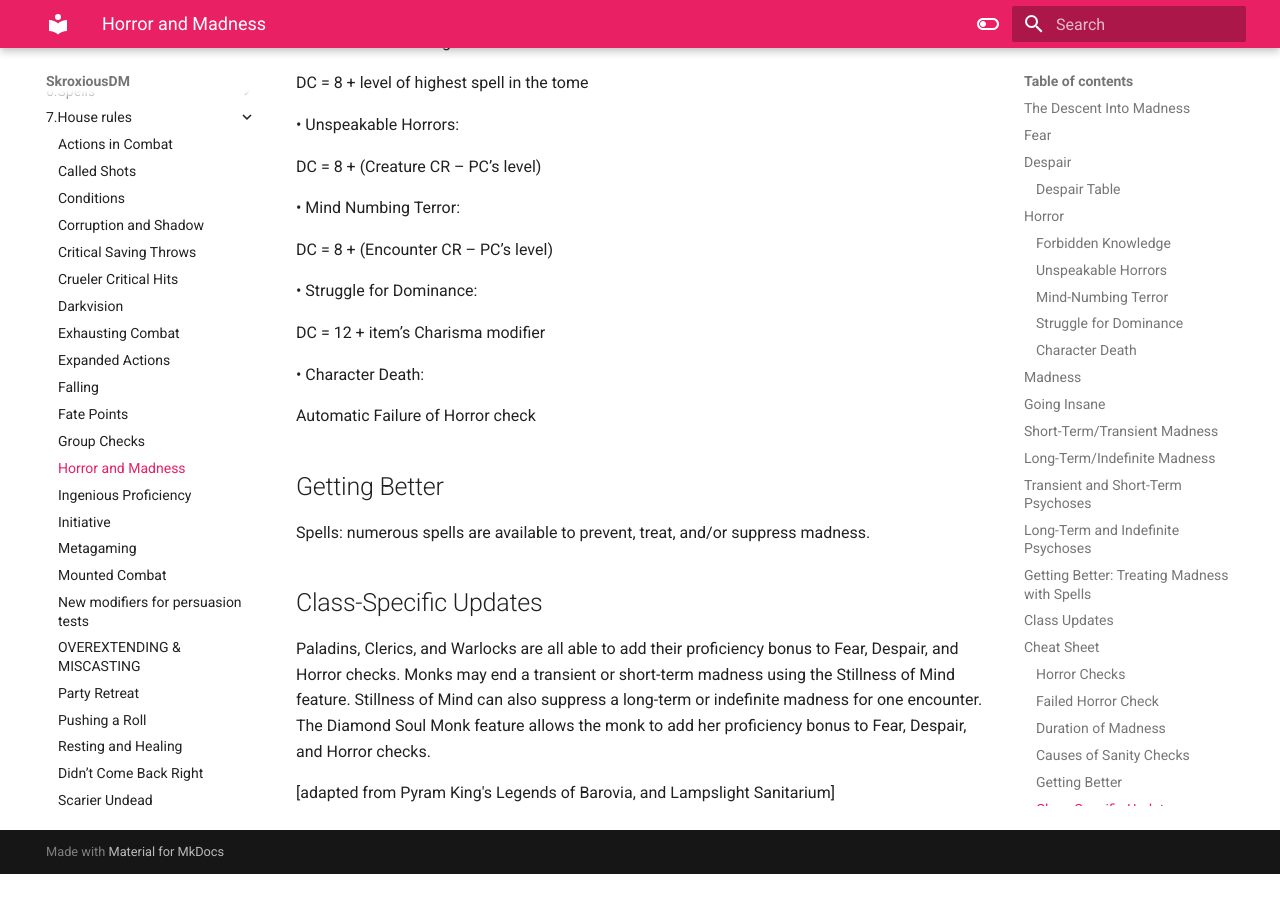
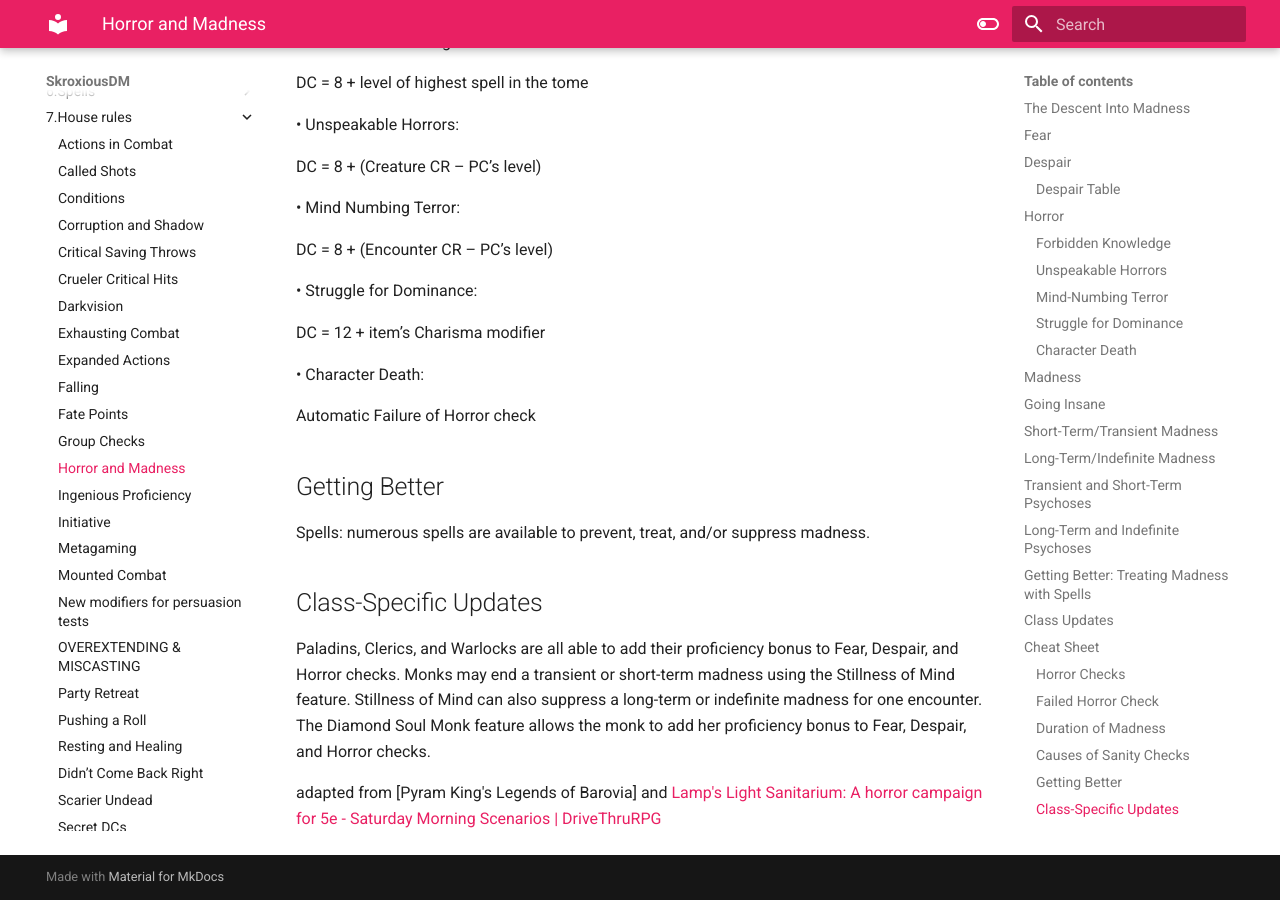
Before and after one commit to SkroxiousDM/SkroxiousDM, an MkDocs documentation site: the page built from docs/7.House_rules/Horror_and_Madness.md, in a window 1280 px wide and 900 px high, scrolled down 13584 px. Built offline with MkDocs 1.6.1 and Material for MkDocs 9.7.7, drawn with Linux system fonts in a browser that asks for light colours; before the commit the page ends 14458 px from its top, so only the background shows below that.

Commit message:
vault backup: 2023-10-29 22:09:42

```diff
--- a/docs/7.House_rules/Horror_and_Madness.md
+++ b/docs/7.House_rules/Horror_and_Madness.md
@@ -269,4 +269,5 @@
 
 Paladins, Clerics, and Warlocks are all able to add their proficiency bonus to Fear, Despair, and Horror checks. Monks may end a transient or short-term madness using the Stillness of Mind feature. Stillness of Mind can also suppress a long-term or indefinite madness for one encounter. The Diamond Soul Monk feature allows the monk to add her proficiency bonus to Fear, Despair, and Horror checks.
 
-[adapted from Pyram King's Legends of Barovia, and Lampslight Sanitarium]
+adapted from [Pyram King's Legends of Barovia] and
+[Lamp's Light Sanitarium: A horror campaign for 5e - Saturday Morning Scenarios | DriveThruRPG](https://preview.drivethrurpg.com/en/product/273816/Lamps-Light-Sanitarium-A-horror-campaign-for-5e)
```
